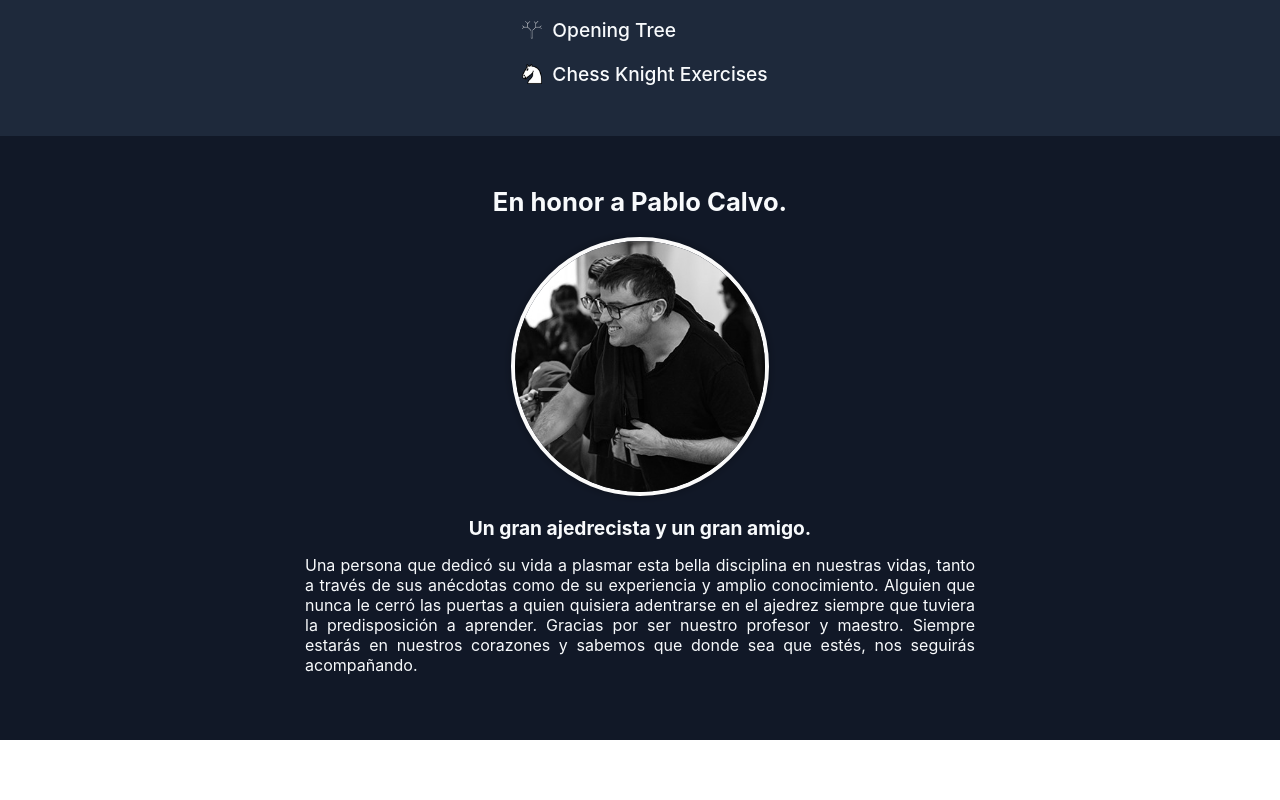
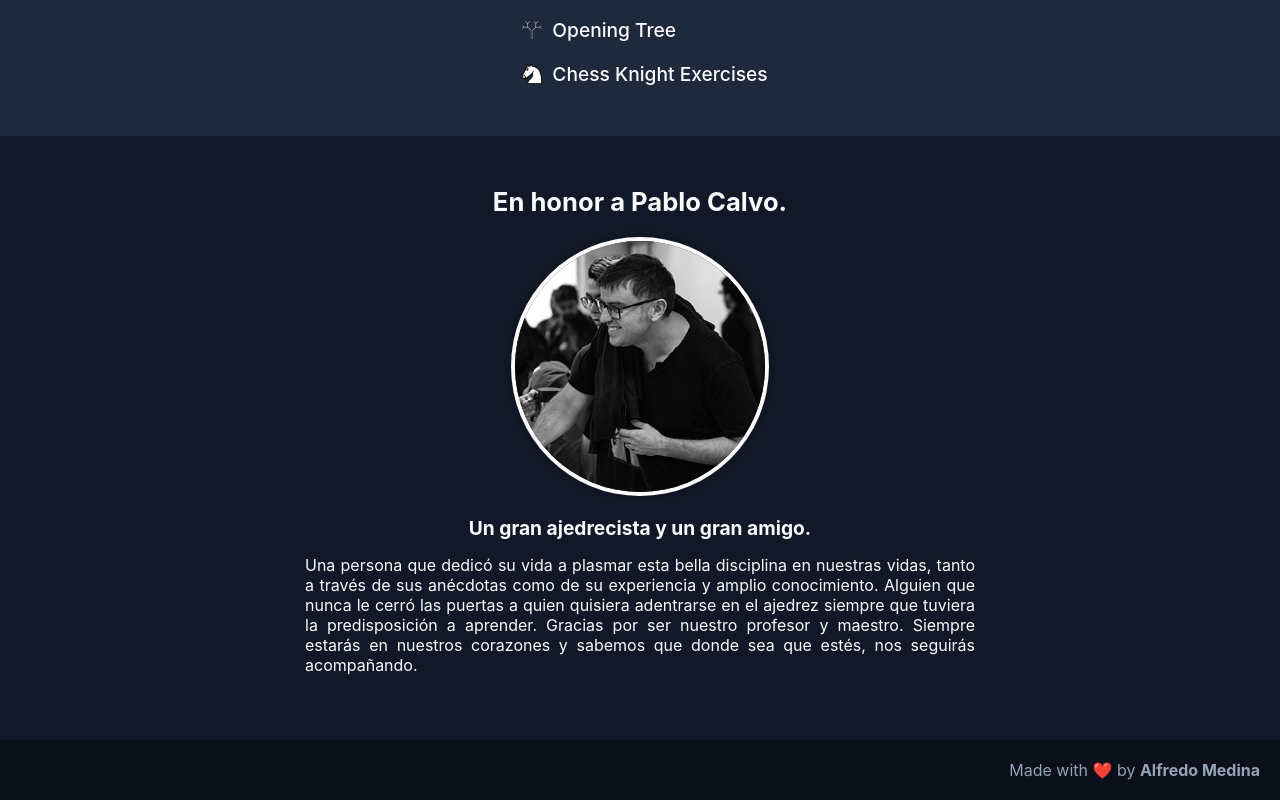
Before and after one commit to Ajedrez-UC/ajedrez-uc, a React (Create React App) app: page / in a window 1280 px wide. Shown: the part 2843-3643 px from the top of the page. Before the commit the page ends 3583 px from the top, so only its background shows below. Built offline with nearby package versions, Linux system fonts and the light colour scheme.

Commit message:
add: footer

```diff
--- a/src/App.tsx
+++ b/src/App.tsx
@@ -5,6 +5,7 @@ import WhoAreWe from "./components/WhoAreWe";
 import People from "./components/People";
 import PabloCalvo from "./components/PabloCalvo";
 import ChessTools from "./components/ChessTools";
+import Footer from "./components/Footer";
 
 function App() {
   return (
@@ -15,6 +16,7 @@ function App() {
       <Openings/>
       <ChessTools/>
       <PabloCalvo/>
+      <Footer/>
     </Container>
   );
 }
--- /dev/null
+++ b/src/components/Footer.tsx
@@ -0,0 +1,40 @@
+import styled from "styled-components";
+
+
+function Footer(){
+    return (
+        <Container>
+            <span>
+            Made with ❤️ by <Link href="https://github.com/AlfreMK">Alfredo Medina</Link>
+            </span>
+        </Container>
+    );
+}
+
+export default Footer;
+
+const Container = styled.div`
+    display: flex;
+    flex-direction: row;
+    width: 100%;
+    justify-content: flex-end;
+    background-color: rgb(11 16 26);
+    padding: 20px 0;
+    color: #94a3b8;
+    & span {
+        margin-right: 20px;
+    }
+`;
+
+const Link = styled.a`
+    color: #94a3b8;
+    text-decoration: none;
+    display: inline-flex;
+    align-items: center;
+    font-weight: bold;
+    cursor: pointer;
+    &:hover {
+        filter: brightness(1.2);
+        text-decoration: underline;
+    }
+`;
```
